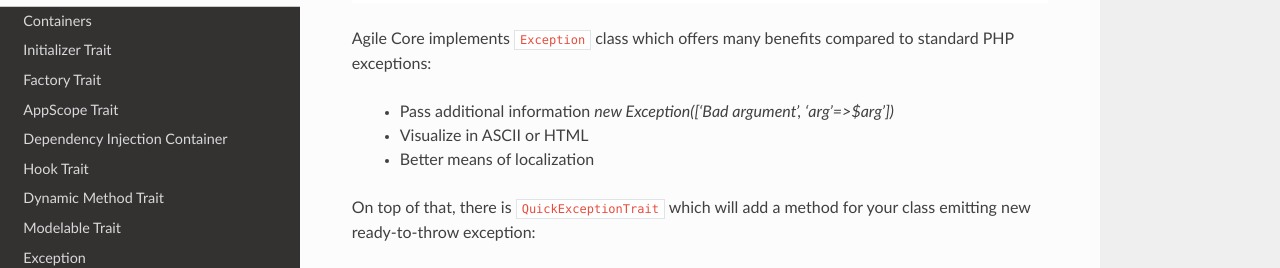
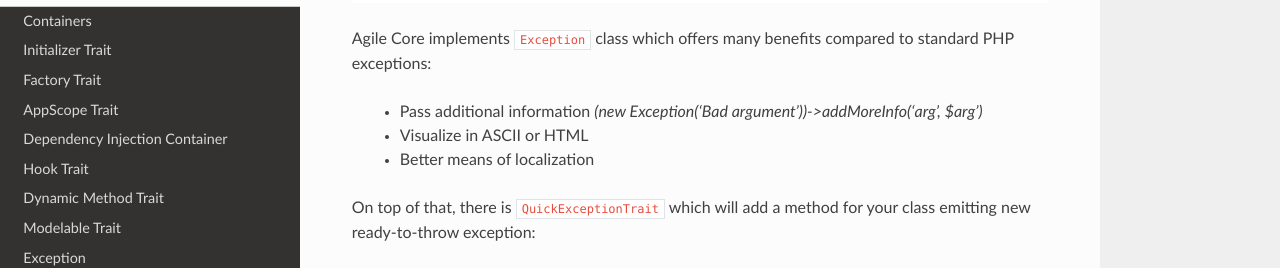
Before and after one commit to atk4/core, a Sphinx documentation site: the page built from docs/index.rst, in a window 1280 px wide and 900 px high, scrolled down 7069 px. Shown: the part 156-424 px from the top of the window. Built offline with Sphinx 7.4.7 and the Read the Docs theme 2.0.0, drawn with Linux system fonts in a browser that asks for light colours; cross-references to code outside the pages are shown as plain code.

Commit message:
fix untypical cases

```diff
--- a/docs/exception.rst
+++ b/docs/exception.rst
@@ -21,7 +21,7 @@ the constructor or using addMoreInfo()
     This uses same format as a regular PHP exception, but error parameter will
     now support array::
 
-        throw new Exception(['Value is too big', 'max'=>$max]);
+        throw (new Exception('Value is too big'))->addMoreInfo('max', $max);
 
 The other option is to supply error is:
 
--- a/docs/index.rst
+++ b/docs/index.rst
@@ -247,7 +247,7 @@ The same can be said about web output:
 Agile Core implements :php:class:`Exception` class which offers many benefits
 compared to standard PHP exceptions:
 
- - Pass additional information `new Exception(['Bad argument', 'arg'=>$arg'])`
+ - Pass additional information `(new Exception('Bad argument'))->addMoreInfo('arg', $arg')`
  - Visualize in ASCII or HTML
  - Better means of localization
 
```
Also changed, not shown: 1 other file.
